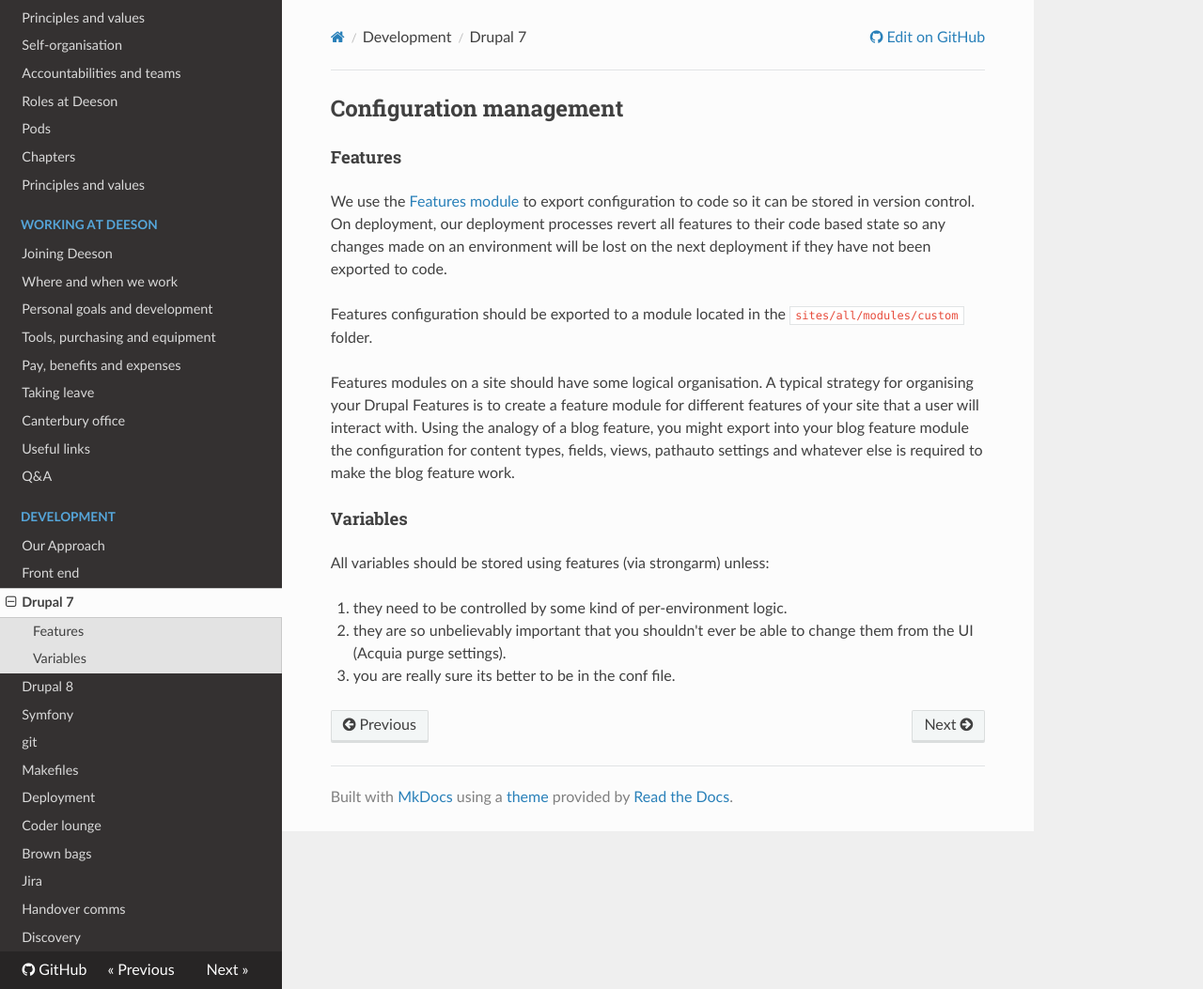
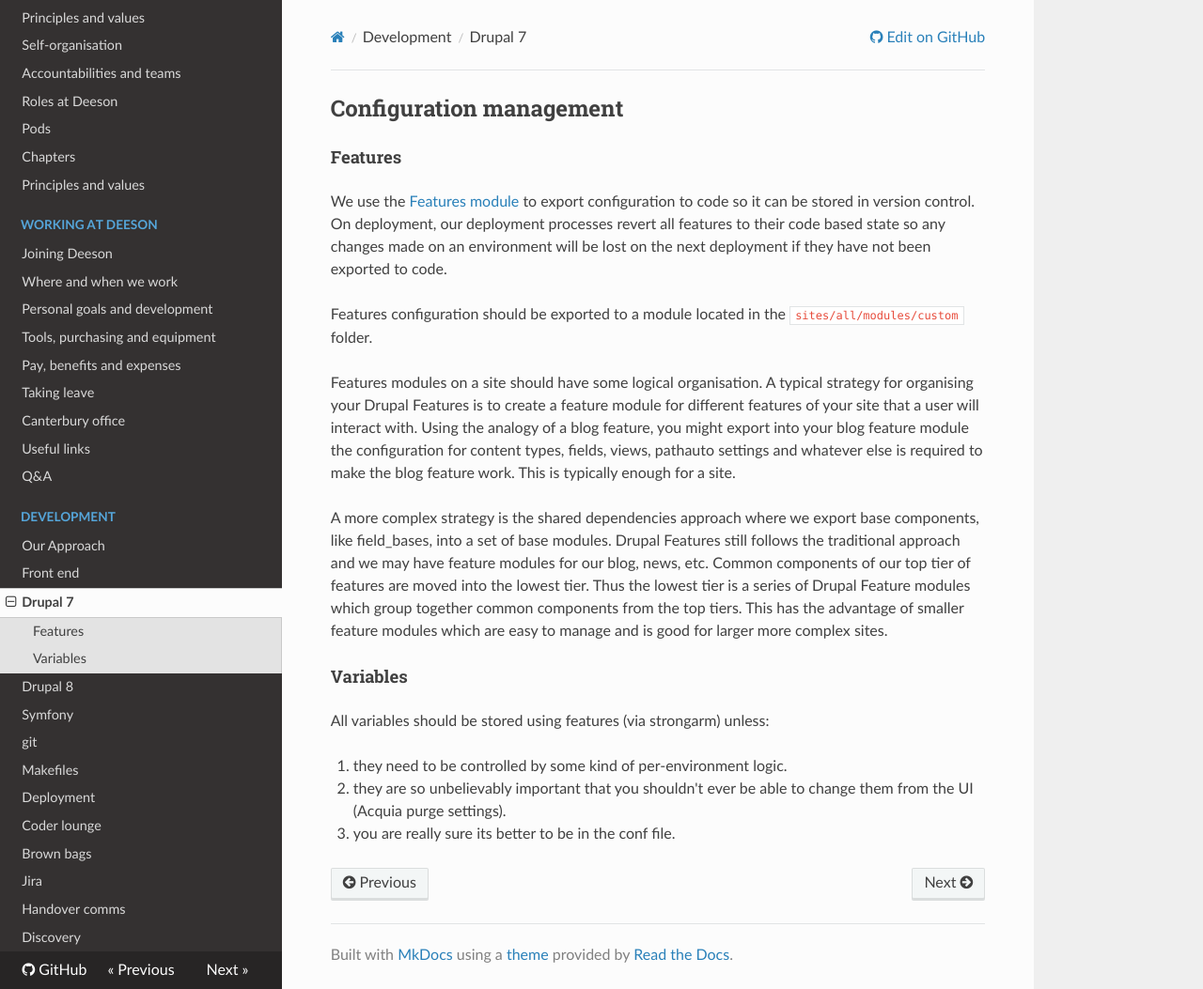
Before and after one commit to teamdeeson/codex, an MkDocs documentation site: the page built from docs/development/drupal7.md, in a window 1280 px wide and 1053 px high. Shown: the whole window at 94% size. Built offline with MkDocs 1.6.1, drawn with Linux system fonts in a browser that asks for light colours; nearby versions of some CDN libraries; old or Windows-style settings are respelled for this version of MkDocs.

Commit message:
Added features section

```diff
--- a/docs/development/drupal7.md
+++ b/docs/development/drupal7.md
@@ -11,7 +11,13 @@
 Features modules on a site should have some logical organisation. A typical strategy for organising your Drupal Features
 is to create a feature module for different features of your site that a user will interact with. Using the analogy of a
 blog feature, you might export into your blog feature module the configuration for content types, fields, views,
-pathauto settings and whatever else is required to make the blog feature work.
+pathauto settings and whatever else is required to make the blog feature work. This is typically enough for a site.
+
+A more complex strategy is the shared dependencies approach where we export base components, like field_bases, into a set
+of base modules. Drupal Features still follows the traditional approach and we may have feature modules for our blog,
+news, etc. Common components of our top tier of features are moved into the lowest tier. Thus the lowest tier is a
+series of Drupal Feature modules which group together common components from the top tiers.  This has the advantage of
+smaller feature modules which are easy to manage and is good for larger more complex sites.
 
 #### Variables
 
```
